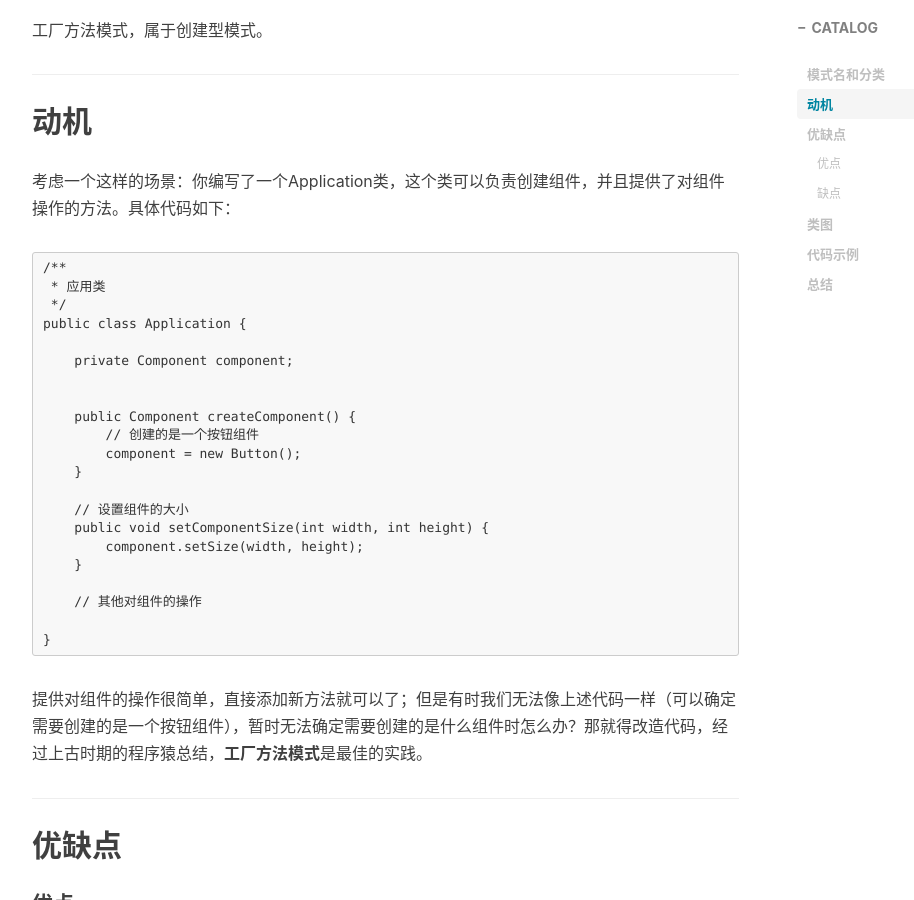
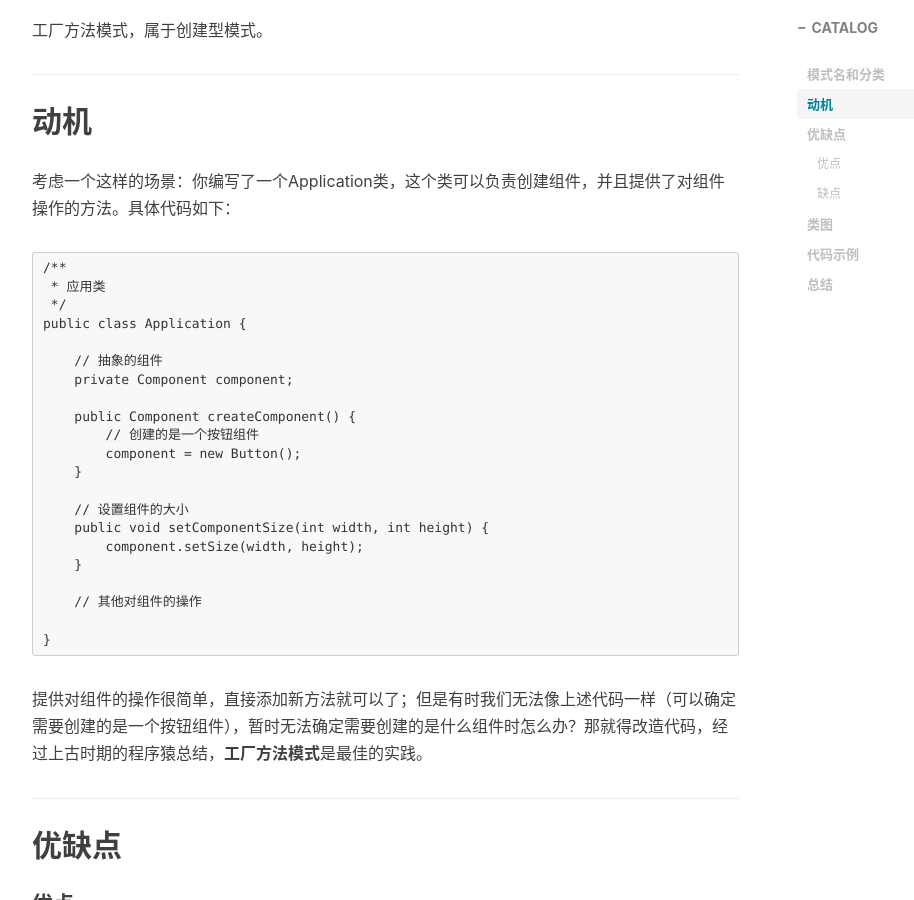
Before and after one commit to wudashan/wudashan.github.io, a Jekyll site: the page built from _posts/2017-04-23-Factory-Method-Pattern.markdown, in a window 1280 px wide and 900 px high, scrolled down 771 px. Shown: the whole window, without its empty margins (233-1147 px from the left). Built offline with Jekyll 4.4.1, drawn with Linux system fonts in a browser that asks for light colours; nearby versions of some CDN libraries; comment, search, counter and statistics services are not loaded.

Commit message:
更新动机

```diff
--- a/_posts/2017-04-23-Factory-Method-Pattern.markdown
+++ b/_posts/2017-04-23-Factory-Method-Pattern.markdown
@@ -29,8 +29,8 @@ tags:
  */
 public class Application {
 
+    // 抽象的组件
     private Component component;
-
 
     public Component createComponent() {
         // 创建的是一个按钮组件
```
